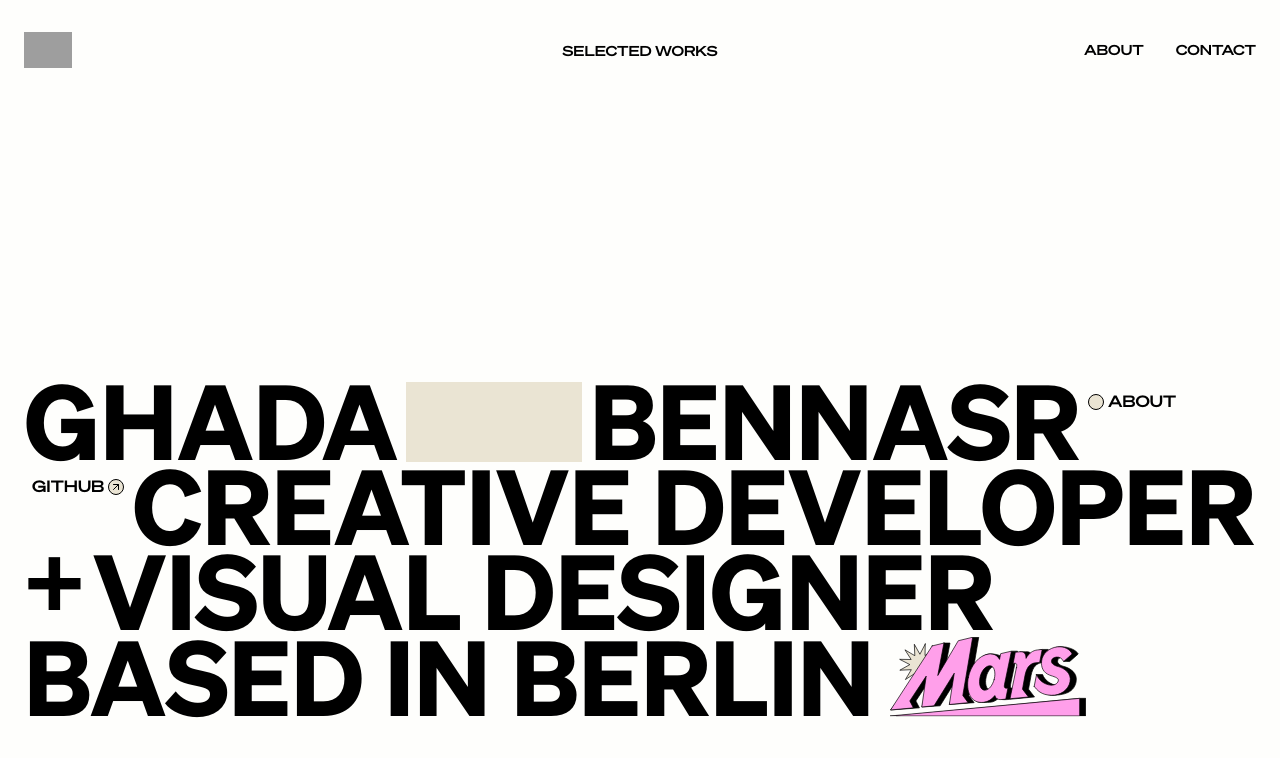
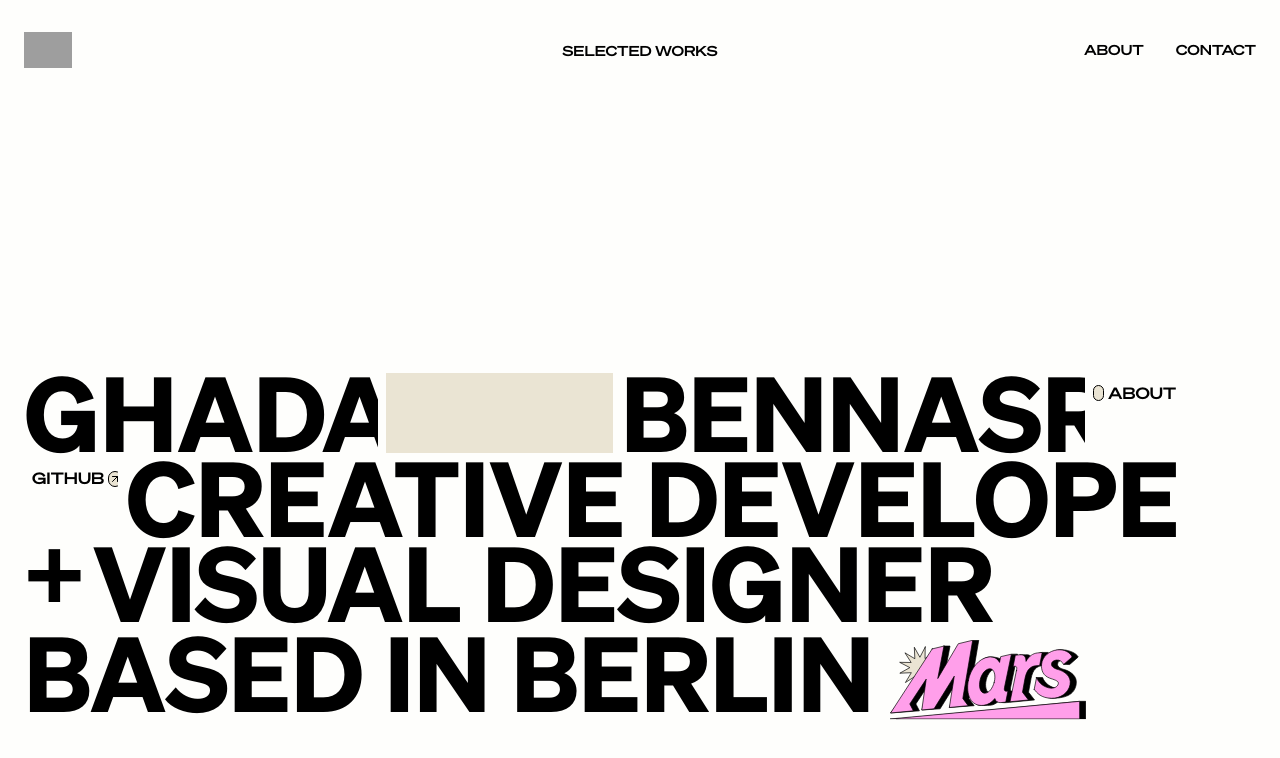
Before and after one commit to GhadaBN/dev-portfolio, a React (Vite) app: page / in a window 1280 px wide. Shown: the top 758 px of the page. Built offline with nearby package versions, Linux system fonts and the light colour scheme; grey boxes are pictures that could not be loaded.

Commit message:
animation header

```diff
--- a/src/components/Header.jsx
+++ b/src/components/Header.jsx
@@ -7,15 +7,23 @@ const Header = () => {
   return (
     <header className="absolute left-4 sm:left-0 md:bottom-8 md:left-4 lg:left-6 w-[90vw]">
       <div className="relative text-4xl md:text-customXl font-sohne font-book leading-x-tight uppercase whitespace-nowrap flex items-center space-x-2">
-        <span>GHADA</span>
-        <span
-          className="w-60 bg-customBeige inline-block align-middle"
-          style={{ height: "10vh" }}
-        ></span>
-        <span>BENNASR</span>
+        <div className="overflow-hidden">
+          <span className="inline-block transform translate-y-full animate-maskReveal">
+            GHADA
+          </span>
+        </div>
+        <div className="overflow-hidden flex">
+          <span className="w-60 bg-customBeige inline-block align-middle h-[10vh] transform translate-x-full animate-leftReveal"></span>
+        </div>
+        <div className="overflow-hidden">
+          <span className="inline-block transform translate-y-full animate-maskReveal delay-500">
+            BENNASR
+          </span>
+        </div>
+        <div className="overflow-hidden relative mb-10">
           <Link
             to="/about"
-          className="flex items-center space-x-1 group relative -top-5"
+            className="flex items-center space-x-1 group relative transform translate-y-full animate-maskReveal delay-500"
           >
             <span className="h-4 w-4 rounded-full border border-black bg-customBeige group-hover:bg-customRed"></span>
             <span className="font-sohneBreit font-semibold text-customSm uppercase">
@@ -23,13 +31,15 @@ const Header = () => {
             </span>
           </Link>
         </div>
+      </div>
 
       <div className="relative text-4xl md:text-customXl font-sohne font-book leading-x-tight uppercase whitespace-nowrap flex items-center space-x-2">
+        <div className="overflow-hidden relative mb-10">
           <a
             href={"https://github.com/GhadaBN"}
             target="_blank"
             rel="noopener noreferrer"
-          className="flex items-center space-x-1 group ml-2 relative -top-5"
+            className="flex items-center space-x-1 group ml-2 relative transform translate-y-full animate-maskReveal delay-600"
           >
             <span className="font-sohneBreit font-semibold text-customSm uppercase">
               GITHUB
@@ -39,22 +49,34 @@ const Header = () => {
               <FiArrowUpRight className="text-black group-hover:text-white h-3 w-3" />
             </span>
           </a>
-
-        <span>CREATIVE DEVELOPER</span>
+        </div>
+        <div className="overflow-hidden">
+          <span className="inline-block transform translate-y-full animate-maskReveal delay-600">
+            CREATIVE DEVELOPER
+          </span>
+        </div>
       </div>
       <div className="text-4xl md:text-customXl font-sohne leading-x-tight font-book uppercase">
-        <div className="flex items-center">
-          <span className="relative text-customXl -top-3">+</span>
-          <span className="ml-2">VISUAL DESIGNER</span>
+        <div className="flex items-center overflow-hidden">
+          <span className="relative text-customXl -top-3 inline-block transform translate-y-full animate-maskReveal delay-1200">
+            +
+          </span>
+          <span className="ml-2 inline-block transform translate-y-full animate-maskReveal delay-700">
+            VISUAL DESIGNER
+          </span>
         </div>
       </div>
-      <div className="flex items-center text-4xl md:text-customXl leading-x-tight font-sohne font-book uppercase whitespace-nowrap">
-        <span>BASED IN BERLIN</span>
+      <div className="flex items-center text-4xl md:text-customXl leading-x-tight font-sohne font-book uppercase whitespace-nowrap overflow-hidden">
+        <span className="inline-block transform translate-y-full animate-maskReveal delay-800">
+          BASED IN BERLIN
+        </span>
+        <div className="overflow-hidden ml-4">
           <img
             src={assets.mars_icon}
             alt="icon"
-          className="h-20 w-auto ml-4 align-middle"
+            className="h-20 w-auto align-middle inline-block transform translate-y-full animate-maskReveal delay-800"
           />
+        </div>
       </div>
     </header>
   );
--- a/tailwind.config.js
+++ b/tailwind.config.js
@@ -44,12 +44,43 @@ export default {
           "0%": { maxHeight: "500px", opacity: "1" },
           "100%": { maxHeight: "0", opacity: "0" },
         },
+        maskReveal: {
+          "0%": { transform: "translateY(100%)" },
+          "100%": { transform: "translateY(0)" },
+        },
+        leftReveal: {
+          "0%": { transform: "translateX(-100%)" },
+          "100%": { transform: "translateX(0)" },
+        },
       },
       animation: {
         "accordion-open": "accordion-open 0.8s ease-in-out",
         "accordion-close": "accordion-close 0.8s ease-in-out",
+        maskReveal: "maskReveal 0.2s ease-out forwards",
+        leftReveal: "leftReveal 0.4s ease-out forwards",
+      },
+      animationDelay: {
+        100: "100ms",
+        200: "200ms",
+        300: "300ms",
+        400: "400ms",
+        500: "500ms",
+        600: "600ms",
+        700: "700ms",
+        800: "800ms",
+        900: "900ms",
+        1200: "1200ms",
       },
     },
   },
-  plugins: [],
+  plugins: [
+    function ({ addUtilities, theme, e }) {
+      const delays = theme("animationDelay");
+      const utilities = Object.entries(delays).reduce((acc, [key, value]) => {
+        acc[`.${e(`delay-${key}`)}`] = { "animation-delay": value };
+        return acc;
+      }, {});
+      addUtilities(utilities);
+    },
+  ],
 };
```
Lines whose indentation alone changed are shown as unchanged.
